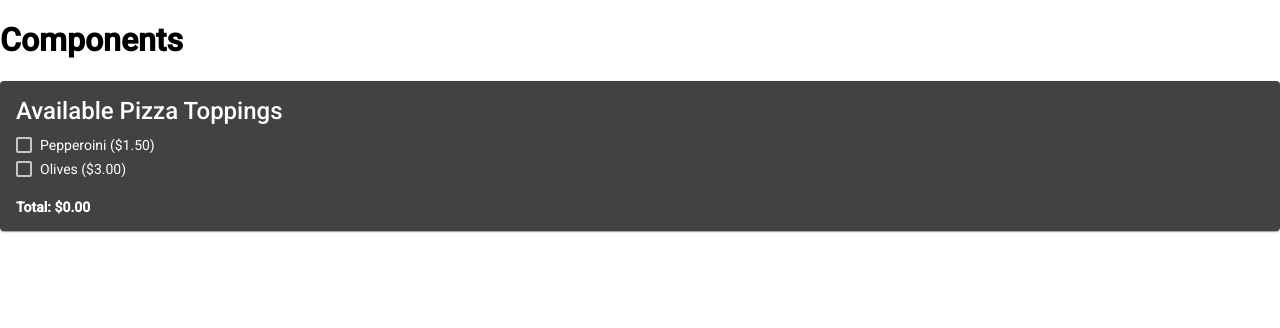
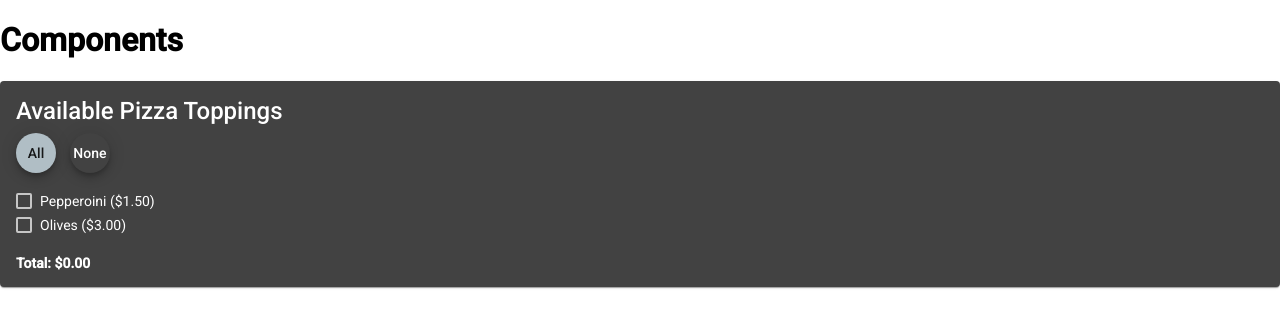
Before and after one commit to tsteelematc/components-2022ftuth, an Angular app: page / in a window 1280 px wide. Shown: the top 328 px of the page. Built offline with nearby package versions, Linux system fonts and the light colour scheme.

Commit message:
Got all / none working
will refactor to a single method next...

```diff
--- a/src/app/app.module.ts
+++ b/src/app/app.module.ts
@@ -10,6 +10,7 @@ import { BrowserAnimationsModule } from '@angular/platform-browser/animations';
 import { MatCardModule } from '@angular/material/card';
 import { MatCheckboxModule } from '@angular/material/checkbox';
 import { MatFormFieldModule } from '@angular/material/form-field';
+import { MatButtonModule } from '@angular/material/button';
 
 
 
@@ -24,8 +25,8 @@ import { MatFormFieldModule } from '@angular/material/form-field';
     BrowserAnimationsModule,
     MatCardModule,
     MatCheckboxModule,
-    MatFormFieldModule
-    ,
+    MatFormFieldModule,
+    MatButtonModule,
   ],
   providers: [],
   bootstrap: [AppComponent]
--- a/src/app/pizza-toppings/pizza-toppings.component.html
+++ b/src/app/pizza-toppings/pizza-toppings.component.html
@@ -3,7 +3,19 @@
             Available Pizza Toppings
         </mat-card-title>
     <mat-card-content>
+        <button
+        mat-mini-fab
+        (click)="checkAll()">All</button>
 
+        &nbsp;&nbsp;
+
+        <button
+        mat-mini-fab color="secondary"
+        (click)="uncheckAll()">None</button>
+
+
+        <br>
+        <br>
         <div *ngFor="let pt of availablePizzaToppings">
             <mat-checkbox [(ngModel)]="pt.checked">
                 {{ pt.name }} ({{ pt.price | currency }})
--- a/src/app/pizza-toppings/pizza-toppings.component.ts
+++ b/src/app/pizza-toppings/pizza-toppings.component.ts
@@ -30,6 +30,18 @@ export class PizzaToppingsComponent implements OnInit {
       .filter( x => x.checked)
       .reduce (
         (acc, x) => acc + x.price, 0
-      )
+      );
     };
-  };
+
+    checkAll = () => this.availablePizzaToppings =
+    this.availablePizzaToppings.map(x => ({
+      ...x ,
+      checked: true
+    }));
+
+    uncheckAll = () => this.availablePizzaToppings =
+    this.availablePizzaToppings.map(x => ({
+      ...x ,
+      checked: false
+    }));
+}
```
